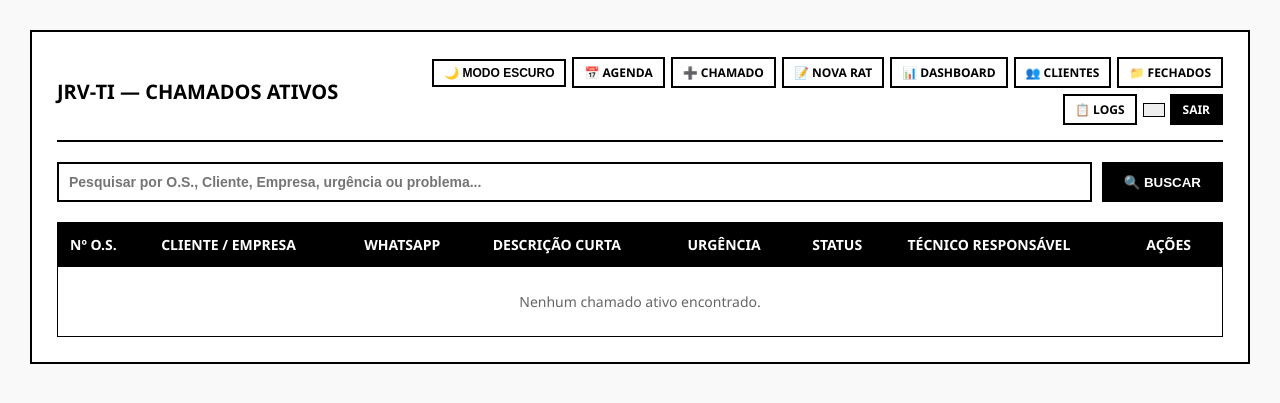
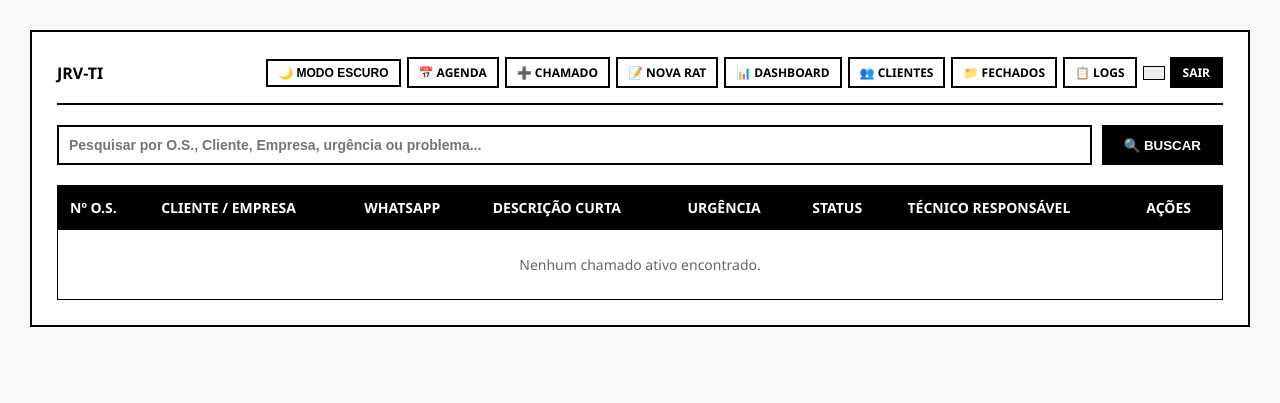
Before and after one commit to jrvti/supchamados, a Flask app: template templates/admin.html in a window 1280 px wide. Shown: the top 403 px of the page. Run offline with Flask 3, Linux system fonts and the light colour scheme; the template is opened without the code that fills it, so the values that code supplies are empty.

Commit message:
fix: encurta titulo para JRV-TI e reduz fonte do header

```diff
--- a/templates/admin.html
+++ b/templates/admin.html
@@ -26,8 +26,8 @@
 
         body { font-family: 'Segoe UI', Arial, sans-serif; background: var(--bg-geral); color: var(--texto-principal); padding: 30px; margin: 0; transition: background 0.2s, color 0.2s; }
         .container { max-width: 1300px; background: var(--bg-container); padding: 25px; margin: auto; border: 2px solid var(--border-cor); }
-        .header-painel { display: flex; justify-content: space-between; align-items: center; border-bottom: 2px solid var(--border-cor); padding-bottom: 15px; margin-bottom: 20px; gap: 15px; }
-        h2 { color: var(--texto-principal); margin: 0; text-transform: uppercase; font-size: 20px; white-space: nowrap; }
+        .header-painel { display: flex; justify-content: space-between; align-items: center; border-bottom: 2px solid var(--border-cor); padding-bottom: 15px; margin-bottom: 20px; gap: 10px; }
+        h2 { color: var(--texto-principal); margin: 0; text-transform: uppercase; font-size: 16px; white-space: nowrap; }
 
         .acoes-header { display: flex; align-items: center; gap: 6px; flex-wrap: wrap; justify-content: flex-end; }
 
@@ -66,7 +66,7 @@
 <body>
     <div class="container">
         <div class="header-painel">
-            <h2>JRV-TI — Chamados Ativos</h2>
+            <h2>JRV-TI</h2>
             <div class="acoes-header">
                 <button id="theme-toggle" class="btn-theme-toggle">🌙 Modo Escuro</button>
                 <a href="/agenda" class="btn-dashboard">📅 Agenda</a>
```
